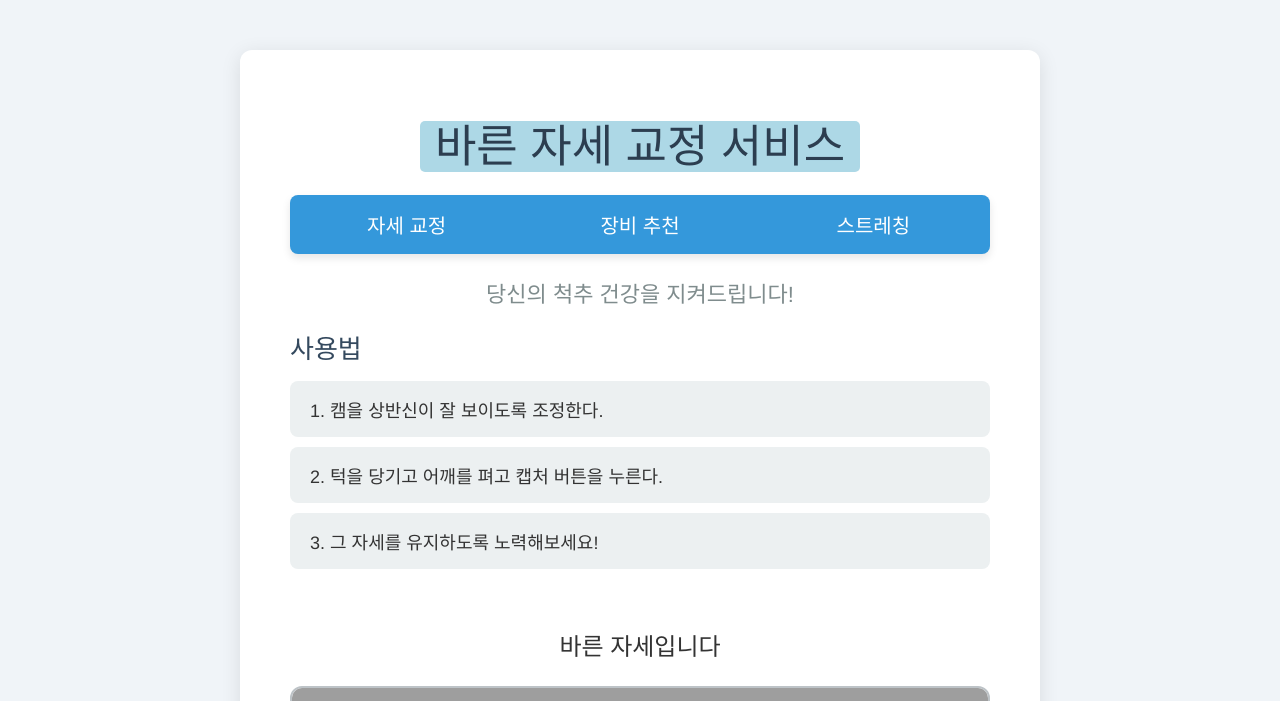
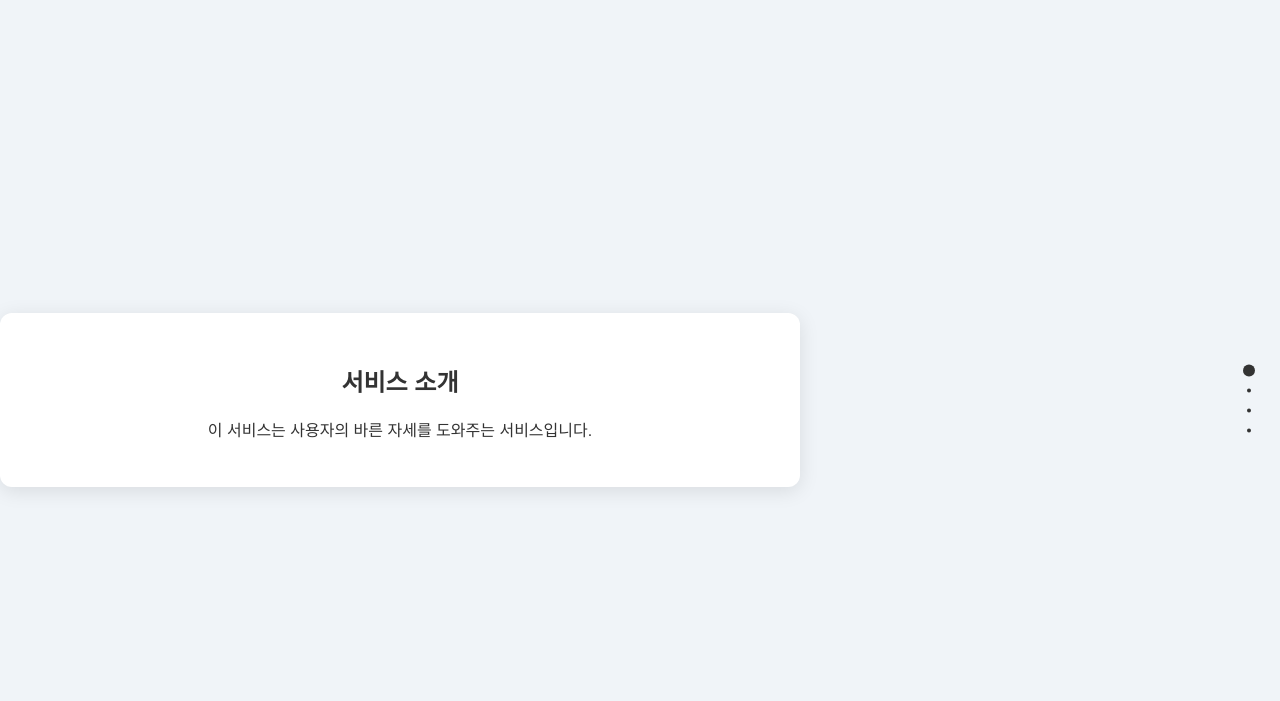
Before and after one commit to ruudska6/likelion_etc, a Flask app: page / in a window 1280 px wide. Shown: the top 701 px of the page. After the commit the page ends 491 px from the top, so only its background shows below. Run offline with Flask 3, Linux system fonts and the light colour scheme; grey boxes are pictures that could not be loaded.

Commit message:
웹 페이지에 들어왔을 때 사용방법등을 소개할 수 있도록 기본 소개 페이지 섹션 추가

```diff
--- a/app.py
+++ b/app.py
@@ -99,8 +99,8 @@ def generate_frames():
                 else:
                     if bad_posture_start_time is None:
                         bad_posture_start_time = time.time()
-                    elif time.time() - bad_posture_start_time >= POSTURE_THRESHOLD_TIME:
-                        #bad_posture_start_time = time.time() 이 코드 있으면 5초 시간 세는게 개속 리셋되서 안되는 것 같습니다
+                    if time.time() - bad_posture_start_time >= POSTURE_THRESHOLD_TIME:
+                        #bad_posture_start_time = time.time()
                         good_posture_start_time = None
 
             ret, buffer = cv2.imencode('.jpg', image)
@@ -109,7 +109,11 @@ def generate_frames():
             yield (b'--frame\r\n'
                    b'Content-Type: image/jpeg\r\n\r\n' + frame + b'\r\n')
 
-@app.route('/')
+@app.route('/mainpage')
+def mainpage():
+    return render_template('mainpage.html')
+
+@app.route("/")
 def index():
     return render_template('index.html')
 
--- a/templates/index.html
+++ b/templates/index.html
@@ -4,92 +4,51 @@
     <meta charset="UTF-8">
     <meta name="viewport" content="width=device-width, initial-scale=1.0">
     <title>바른 자세 교정 서비스</title>
+    <link rel="stylesheet" href="https://cdnjs.cloudflare.com/ajax/libs/fullPage.js/3.1.2/fullpage.min.css">
     <link rel="stylesheet" href="{{ url_for('static', filename='styles.css') }}">
+    <script src="https://cdnjs.cloudflare.com/ajax/libs/fullPage.js/3.1.2/fullpage.min.js"></script>
 </head>
 <body>
-    <div class="container">
-        <h1><span class="highlight">바른 자세 교정 서비스</span></h1>
-        <nav>
-            <ul>
-                <li><a href="{{ url_for('index') }}">자세 교정</a></li>
-                <li><a href="{{ url_for('equipment') }}">장비 추천</a></li>
-                <li><a href="{{ url_for('stretching') }}">스트레칭</a></li>
-            </ul>
-        </nav>
-        <p class="subtitle">당신의 척추 건강을 지켜드립니다!</p>
-
-        <div class="instructions">
-            <h2>사용법</h2>
-            <ul>
-                <li>1. 캠을 상반신이 잘 보이도록 조정한다.</li>
-                <li>2. 턱을 당기고 어깨를 펴고 캡처 버튼을 누른다.</li>
-                <li>3. 그 자세를 유지하도록 노력해보세요!</li>
-            </ul>
+    <div id="fullpage">
+        <div class="section">
+            <div class="container">
+                    <h2>서비스 소개</h2>
+                    <p>이 서비스는 사용자의 바른 자세를 도와주는 서비스입니다.</p>
+            </div>
         </div>
-    </br>
-        <div class="posture-status">
-            <p id="status-text" class="status-text">로딩 중 입니다..</p>
+        <div class="section">
+            <div class="container">
+                    <h2>사용 방법</h2>
+                    <p>간단한 사용 방법을 설명합니다.</p>
+                </div>
         </div>
 
-        <div class="video-container video-container-posture">
-            <div class="video-wrapper">
-                <img id="video" src="{{ url_for('video_feed') }}" alt="Video Feed">
-            </div>
+        <div class="section">
+            <div class="container">
+                    <h2>주요 기능</h2>
+                    <p>서비스의 주요기능을 설명합니다.</p>
+                </div>
         </div>
-        <button id="capture-button" class="btn">캡처</button>
-        <button id="recapture-button" class="btn" style="display: none;">다시 캡처 하기</button>
 
-        <div class="footer">
-            <p>© 2024 국민대학교 멋쟁이사자처럼 팀 ETC. All rights reserved.</p>
+        <div class="section">
+            <div class="container">
+                    <h2>이제 메인페이지로 넘어갑니다.</h2>
+                    <p>바른 자세로 건강하게!</p>
+                </div>
         </div>
+
     </div>
-
     <script>
-        document.getElementById('capture-button').addEventListener('click', function() {
-            fetch('/capture', { method: 'POST' }).then(function(response) {
-                if (response.ok) {
-                    document.getElementById('status-text').innerText = '자세가 캡처되었습니다!';
-                    document.getElementById('capture-button').style.display = 'none';
-                    document.getElementById('recapture-button').style.display = 'inline-block';
+        new fullpage('#fullpage',{
+            autoScrolling: true,
+            navigation: true,
+            afterLoad: function(origin, destination, direction){
+                if (destination.index === 3){
+                    window.location.href = "/mainpage";
                 }
-            });
+            }
         });
 
-        document.getElementById('recapture-button').addEventListener('click', function() {
-            fetch('/capture', { method: 'POST' }).then(function(response) {
-                if (response.ok) {
-                    document.getElementById('status-text').innerText = '자세가 다시 캡처되었습니다!';
-                }
-            });
-        });
-
-        let alertActive = false;
-
-        function showAlert() {
-            alertActive = true;
-            alert('바른 자세를 해주세요!');
-            setTimeout(() => {
-                alertActive = false;
-                checkPosture(); // 다시 상태 확인 시작
-            }, 10000);  // 10초 후에 다시 상태를 확인
-        }
-
-        function checkPosture() {
-            if (alertActive) {
-                return;
-            }
-
-            fetch('/posture_status')
-                .then(response => response.json())
-                .then(data => {
-                    document.getElementById('status-text').innerText = data.status;
-                    if (data.alert && !alertActive) {
-                        showAlert();
-                    }
-                });
-        }
-
-        setInterval(checkPosture, 1000);  // 1초마다 상태를 확인합니다
     </script>
 </body>
 </html>
```
Also changed, not shown: templates/mainpage.html (added, +100 -0 lines), static/capture.jpg.
